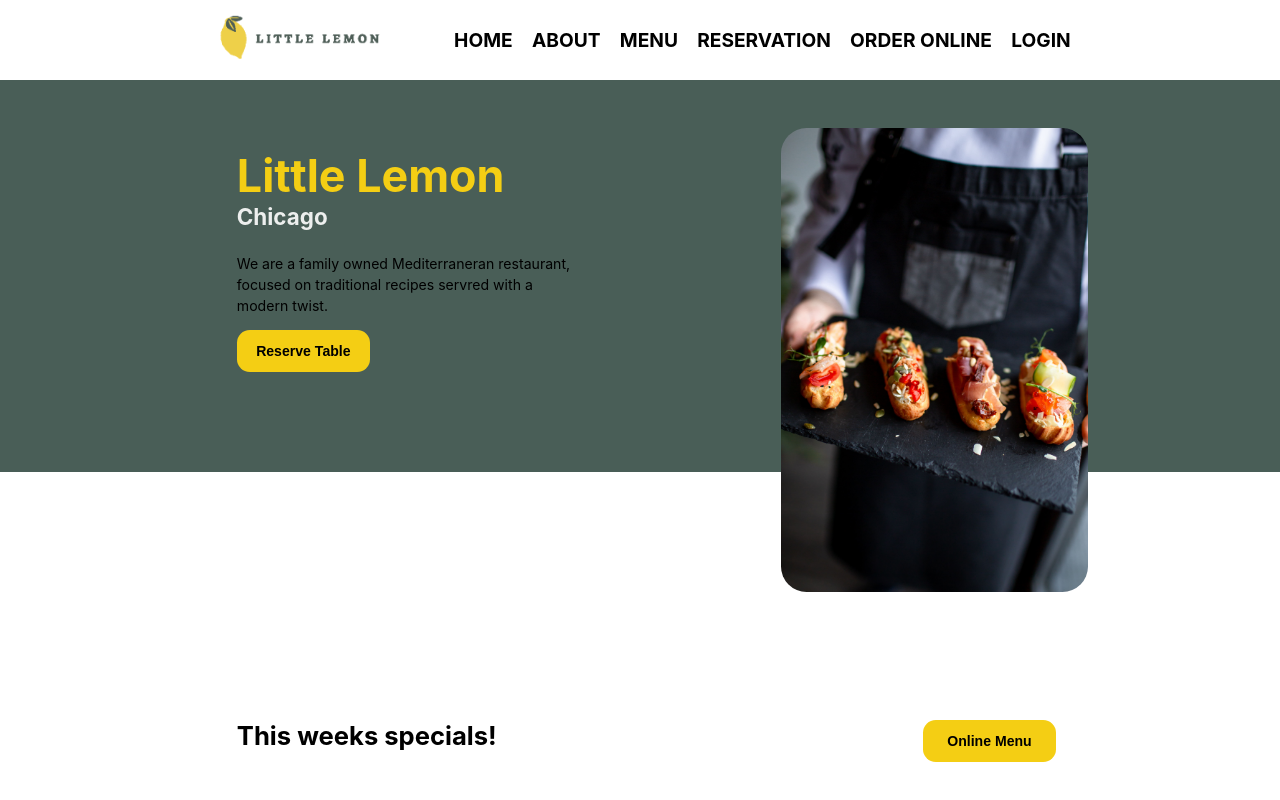
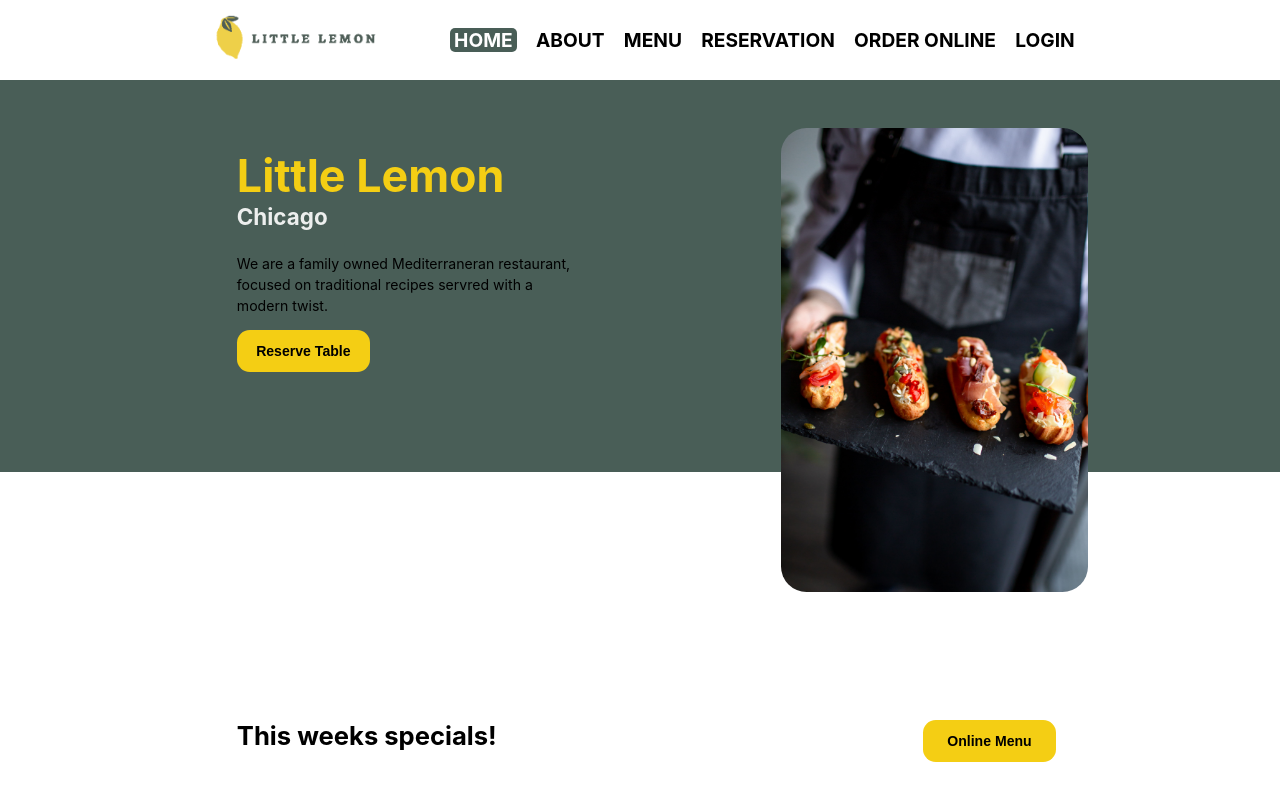
Before and after one commit to towficaziz/little_lemon_booking, a React (Create React App) app: page / in a window 1280 px wide. Built offline with nearby package versions, Linux system fonts and the light colour scheme.

Commit message:
adding activated route

```diff
--- a/src/App.css
+++ b/src/App.css
@@ -195,6 +195,24 @@ form {
 }
 
 
+.menu ul li {
+  list-style: none;
+}
+
+.menu ul li a {
+  text-decoration: none;
+  color: black;
+}
+
+.menu ul li a.active {
+  /* font-weight: bold; Example of active link styling */
+  color: white;
+  background-color: #495e57;
+  border-radius: 5px;
+  padding: 0 4px;
+}
+
+
 /* .main {
   display: flex;
   background-color: #495e57;
--- a/src/components/Nav.js
+++ b/src/components/Nav.js
@@ -1,15 +1,35 @@
 import React from "react";
 import logo from "../images/Logo.png";
+import { Link } from "react-router-dom";
+import { useState } from "react";
 
 const Nav=() =>{
-    return(
-        <nav>
-            {/* <div> */}
-                <div>
-                    <img src={logo} alt="Little Lemon Logo" ></img>
-                </div>
-                <div>
+    const [activeItem, setActiveItem] = useState('HOME'); // Initialize active menu item
+
+    return (
+        <nav className="navigation">
+            <div>
+                <img src={logo} alt="Little Lemon Logo" />
+            </div>
+            <div className="menu">
                 <ul>
+                    <li><Link to="/" onClick={() => setActiveItem('HOME')} className={activeItem === 'HOME' ? 'active' : ''}>HOME</Link></li>
+                    <li><Link to="/about" onClick={() => setActiveItem('ABOUT')} className={activeItem === 'ABOUT' ? 'active' : ''}>ABOUT</Link></li>
+                    <li><Link to="/menu" onClick={() => setActiveItem('MENU')} className={activeItem === 'MENU' ? 'active' : ''}>MENU</Link></li>
+                    <li><Link to="/Booking" onClick={() => setActiveItem('RESERVATION')} className={activeItem === 'RESERVATION' ? 'active' : ''}>RESERVATION</Link></li>
+                    <li><Link to="/order-online" onClick={() => setActiveItem('ORDER ONLINE')} className={activeItem === 'ORDER ONLINE' ? 'active' : ''}>ORDER ONLINE</Link></li>
+                    <li><Link to="/login" onClick={() => setActiveItem('LOGIN')} className={activeItem === 'LOGIN' ? 'active' : ''}>LOGIN</Link></li>
+                </ul>
+            </div>
+        </nav>
+    );
+}
+
+
+export default Nav;
+
+
+                /* <ul>
                     <li><a>HOME</a></li>
                     <li><a>ABOUT</a></li>
                     <li><a>MENU</a></li>
@@ -17,11 +37,4 @@ const Nav=() =>{
                     <li><a>ORDER ONLINE</a></li>
                     <li><a>LOGIN</a></li>
 
-                </ul>
-                </div>
-            {/* </div> */}
-        </nav>
-    )
-}
-
-export default Nav;
+                </ul> */
```
